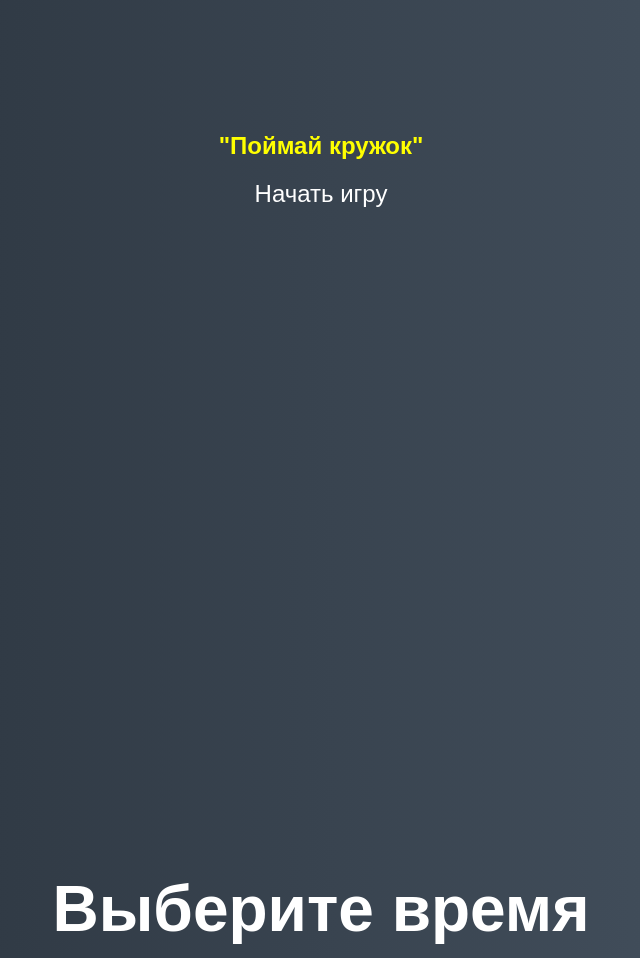
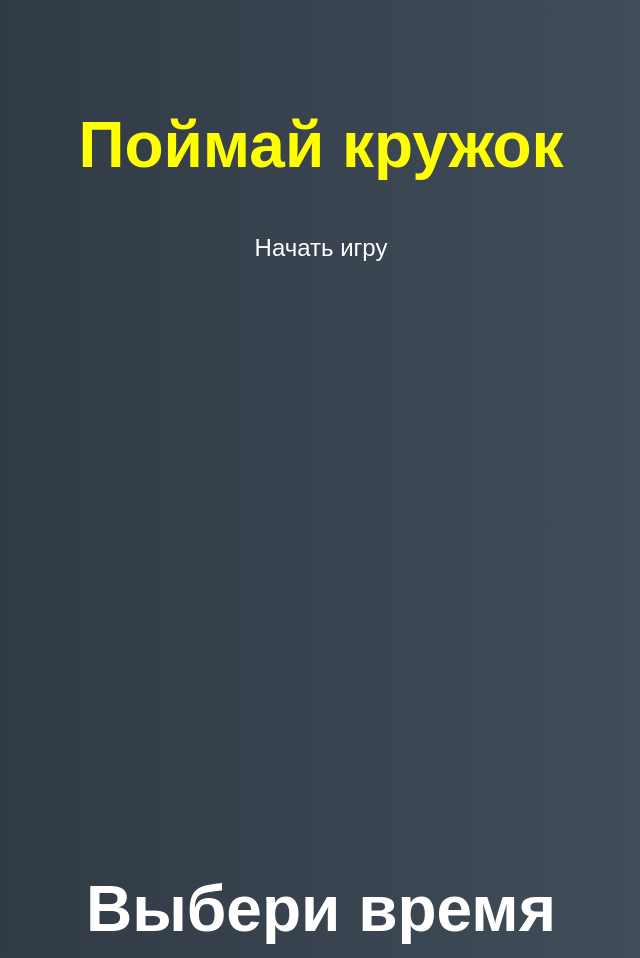
Before and after one commit to alexkov2710/game, a plain HTML site: page index.html in a window 1280 px wide. Shown: the part 240-1198 px from the top of the page, without its empty margins (319-959 px from the left). Drawn offline with Linux system fonts and the light colour scheme; a web font is replaced by a local one.

Commit message:
Add files via upload

```diff
--- a/index.html
+++ b/index.html
@@ -8,12 +8,12 @@
   </head>
   <body>
     <div class="screen">
-      <h2 style="color: yellow">"Поймай кружок"</h2>
+      <h1 style="color: yellow">Поймай кружок</h1>
       <a href="#" class="start" id="start">Начать игру</a>
     </div>
 
     <div class="screen">
-      <h1>Выберите время</h1>
+      <h1>Выбери время</h1>
       <ul class="time-list" id="time-list">
         <li>
           <button class="time-btn" data-time="5">
```
